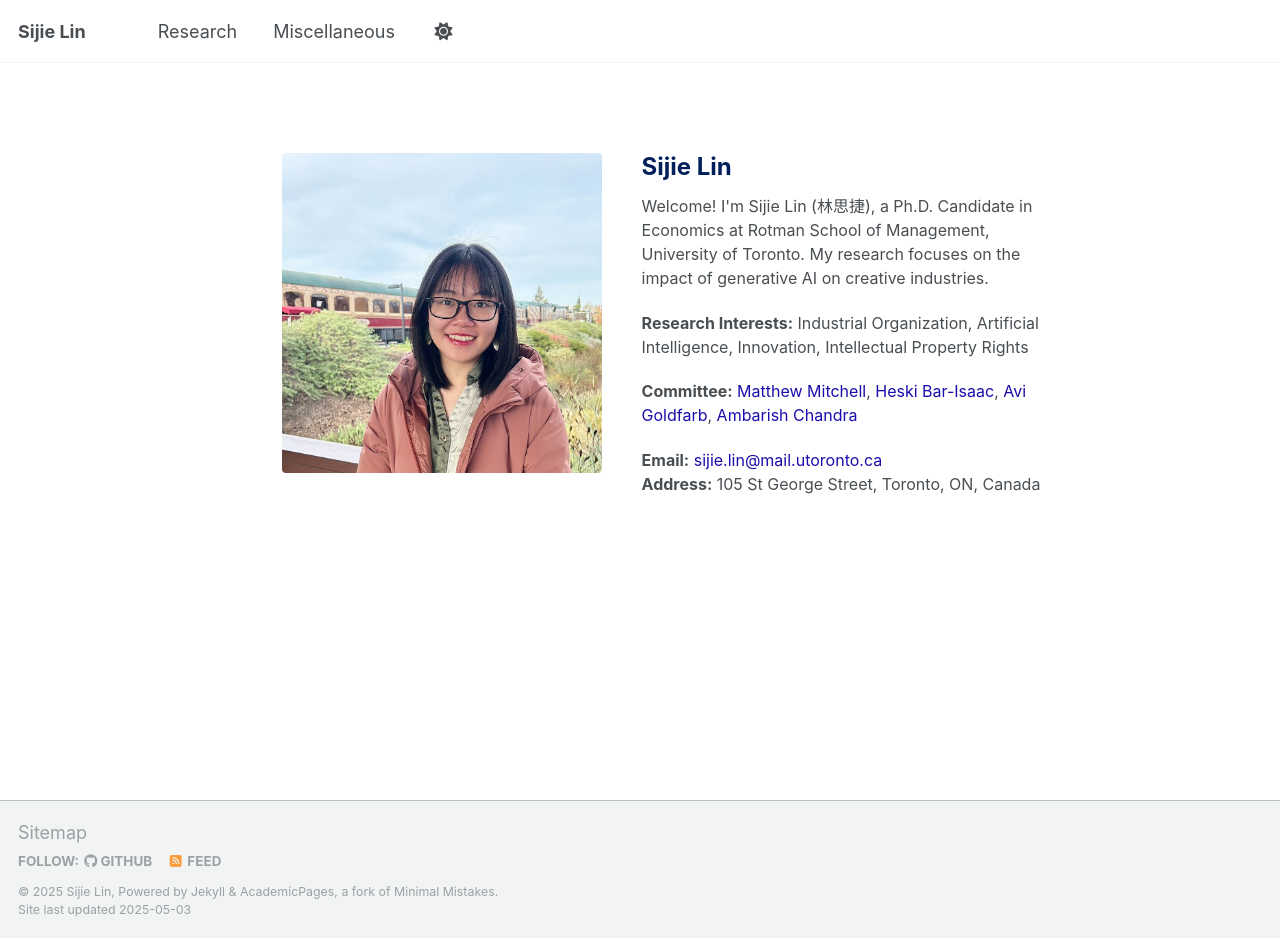
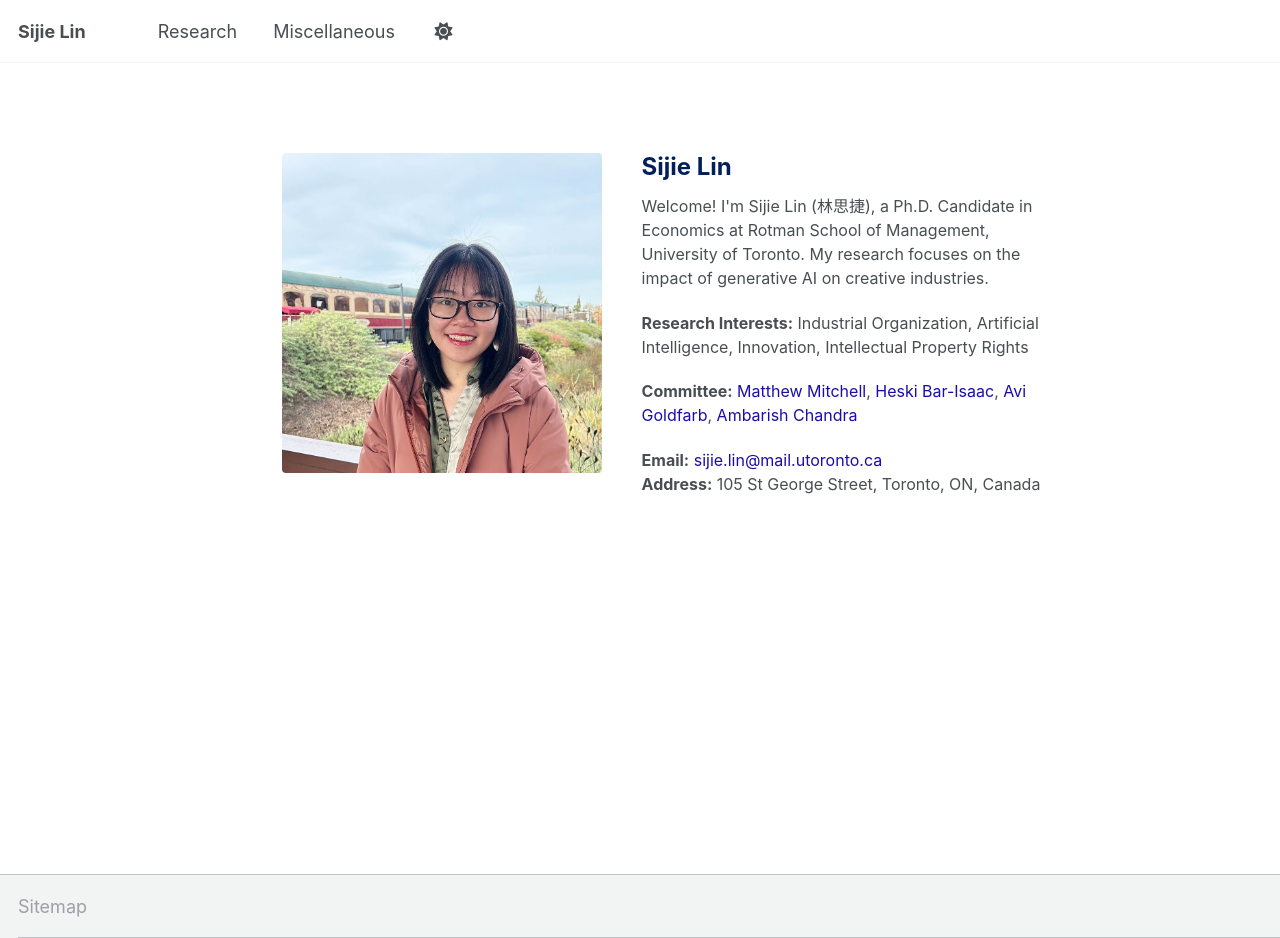
Before and after one commit to sijielin/sijielin.github.io, a Jekyll site: the page built from _pages/about.md, in a window 1280 px wide and 938 px high. Built offline with Jekyll 4.4.1, drawn with Linux system fonts in a browser that asks for light colours.

Commit message:
Update footer.html

```diff
--- a/_includes/footer.html
+++ b/_includes/footer.html
@@ -1,25 +1 @@
-{% include base_path %}
-
-{% if site.author.github or site.author.bitbucket or site.atom_feed.hide != true %}
-<div class="page__footer-follow">
-  <ul class="social-icons">
-    {% if site.data.ui-text[site.locale].follow_label %}
-      <li><strong>{{ site.data.ui-text[site.locale].follow_label }}</strong></li>
-    {% endif %}
-    {% if site.author.github %}
-      <li><a href="http://github.com/{{ site.author.github }}"><i class="fab fa-github" aria-hidden="true"></i> GitHub</a></li>
-    {% endif %}
-    {% if site.author.bitbucket %}
-      <li><a href="http://bitbucket.org/{{ site.author.bitbucket }}"><i class="fab fa-bitbucket" aria-hidden="true"></i> Bitbucket</a></li>
-    {% endif %}
-    {% if site.atom_feed.hide != true %}
-    <li><a href="{% if site.atom_feed.path %}{{ site.atom_feed.path }}{% else %}{{ base_path }}/feed.xml{% endif %}"><i class="fa fa-fw fa-rss-square" aria-hidden="true"></i> {{ site.data.ui-text[site.locale].feed_label | default: "Feed" }}</a></li>
-    {% endif %}
-  </ul>
-</div>
-{% endif %}
-
-<div class="page__footer-copyright">
-  &copy; {{ site.time | date: '%Y' }} {{ site.name | default: site.title }}, {{ site.data.ui-text[site.locale].powered_by | default: "Powered by" }} <a href="http://jekyllrb.com" rel="nofollow">Jekyll</a> &amp; <a href="https://github.com/academicpages/academicpages.github.io">AcademicPages</a>, a fork of <a href="https://mademistakes.com/work/minimal-mistakes-jekyll-theme/" rel="nofollow">Minimal Mistakes</a>.<br />
-  Site last updated {{ "now" | date: '%Y-%m-%d' %}}
-</div>
+<div class="page__footer"></div>
```
